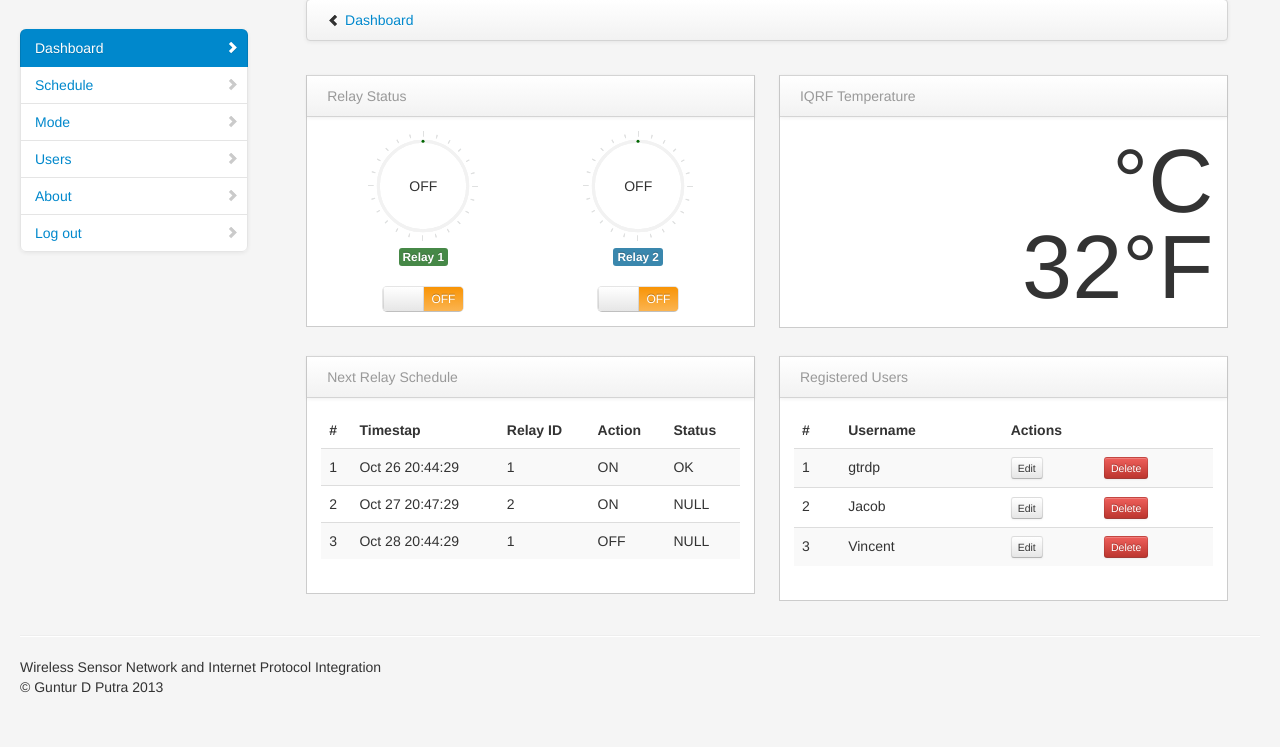
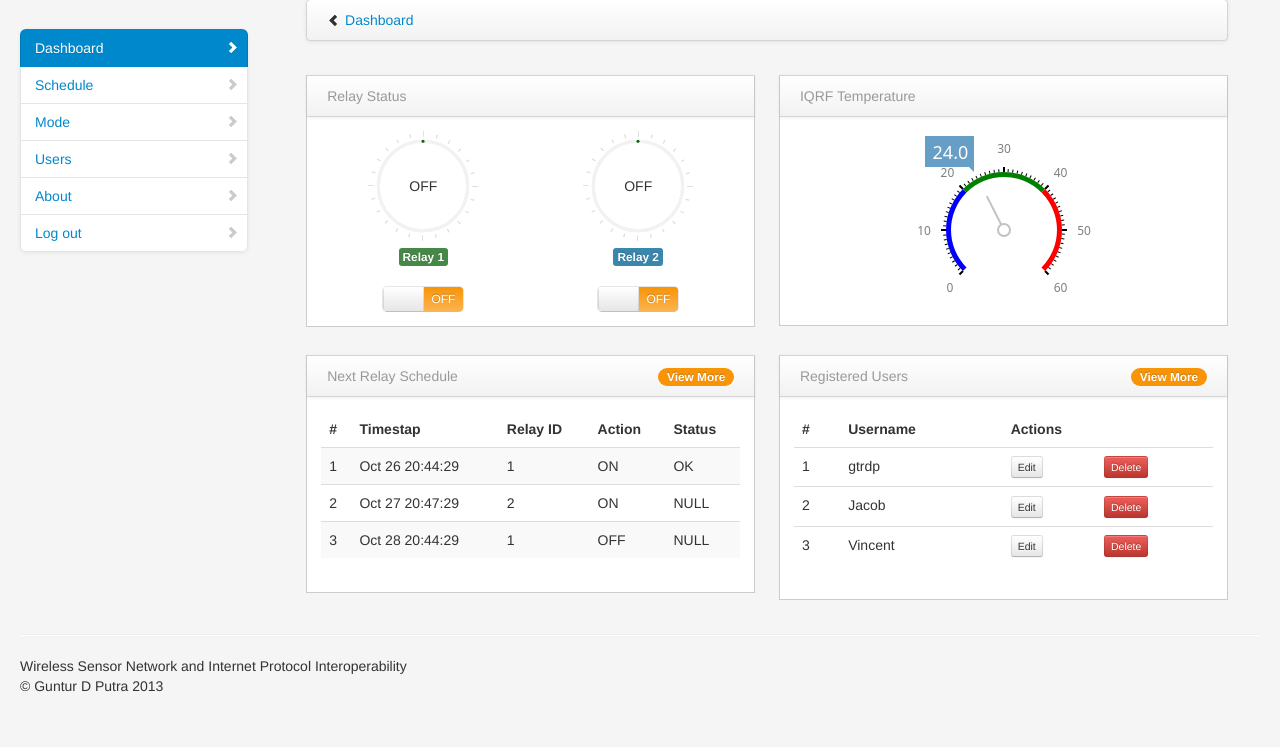
Before and after one commit to gtrdp/wsn-ip-interoperability, a PHP site: page /dashboard.php in a window 1280 px wide. Shown: the part 61-808 px from the top of the page. After the commit the page ends 753 px from the top, so only its background shows below. Run offline with PHP 8.4, Linux system fonts and the light colour scheme; data that the repository does not hold is empty.

Commit message:
Add temperature gauge

```diff
--- a/web/dashboard.php
+++ b/web/dashboard.php
@@ -85,11 +85,7 @@
                             <div class="muted pull-left">IQRF Temperature</div>
                         </div>
                         <div class="block-content collapse in">
-                            <br><br>
-                            <p class="text-right">
-                                <span id="celsius" style="font-size: 90px">27&deg;C</span><br><br><br>
-                                <span id="fahrenheit" style="font-size: 90px">80&deg;F</span><br>
-                            </p>
+                            <div id="gaugeContainer" style="height:180px"></div>
                         </div>
                     </div>
                     <!-- /block -->
@@ -101,6 +97,7 @@
                     <div class="block">
                         <div class="navbar navbar-inner block-header">
                             <div class="muted pull-left">Next Relay Schedule</div>
+                            <div class="pull-right"><a href="schedule.php"> <span class="badge badge-warning">View More</span></a></div>
                         </div>
                         <div class="block-content collapse in">
                             <table class="table table-striped">
@@ -146,9 +143,10 @@
                     <div class="block">
                         <div class="navbar navbar-inner block-header">
                             <div class="muted pull-left">Registered Users</div>
+                            <div class="pull-right"><a href="user.php"> <span class="badge badge-warning">View More</span></a></div>
                         </div>
                         <div class="block-content collapse in">
-                            <table class="table table-striped">
+                            <table class="table table-hover">
                                 <thead>
                                     <tr>
                                         <th>#</th>
--- a/web/pages/footer.php
+++ b/web/pages/footer.php
@@ -1,5 +1,5 @@
             <footer>
-                <p>Wireless Sensor Network and Internet Protocol Integration<br>
+                <p>Wireless Sensor Network and Internet Protocol Interoperability<br>
                 &copy; Guntur D Putra 2013</p>
             </footer>
         </div>
@@ -13,6 +13,11 @@
 
         <script src="assets/scripts.js"></script>
         <script src="assets/DT_bootstrap.js"></script>
+
+        <script type="text/javascript" src="vendors/chartjs/knockout-2.2.1.js"></script>
+        <script type="text/javascript" src="vendors/chartjs/globalize.min.js"></script>
+        <script type="text/javascript" src="vendors/chartjs/dx.chartjs.js"></script>
+
         <script>
         $(function() {
             // Easy pie charts
@@ -46,11 +51,60 @@
 
         function getTemperature(){
             $.get("script/temperature.php", function(data,status){
-              var fahrenheit = Math.round(((9/5) * data) + 32);
-              $('#celsius').html(data + '&deg;C');
-              $('#fahrenheit').html(fahrenheit + '&deg;F');
+                var gauge = $('#gaugeContainer').dxCircularGauge('instance');
+                if(data){
+                    gauge.needleValue(0, data);
+                    gauge.markerValue(0, data);
+                }
             });
         }
+        </script>
+
+        <script type="text/javascript">
+            $("#gaugeContainer").dxCircularGauge({
+                scale: {
+                    startValue: 0,
+                    endValue: 60,
+                    majorTick: {
+                        color: 'black',
+                        tickInterval : 10
+                    },
+                    minorTick: {
+                        visible: true,
+                        color: 'black',
+                        tickInterval : 1
+                    }
+                },
+                rangeContainer: {
+                    backgroundColor: 'none',
+                    ranges: [
+                        {
+                            startValue: 0,
+                            endValue: 20,
+                            color: 'blue'
+                        },
+                        {
+                            startValue: 20,
+                            endValue: 40,
+                            color: 'green'
+                        },
+                        {
+                            startValue: 40,
+                            endValue: 60,
+                            color: 'red'
+                        }
+                    ],
+                    offset: 5,
+                },
+                needles: [{ value: 24}],
+                markers: [{ value: 24 }]
+            });
+
+            function ganti(){
+                var gauge = $('#gaugeContainer').dxCircularGauge('instance');
+                gauge.needleValue(0, 23);
+                gauge.markerValue(0, 23);
+            }
         </script>
     </body>
 
```
